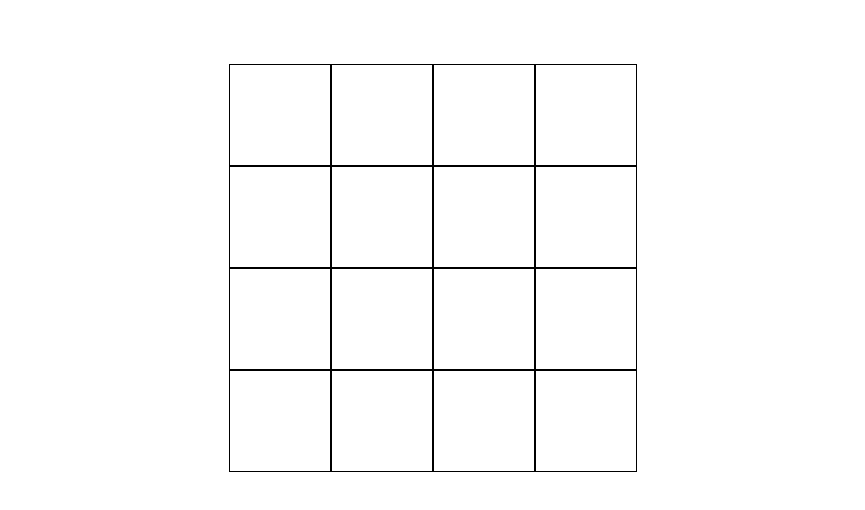
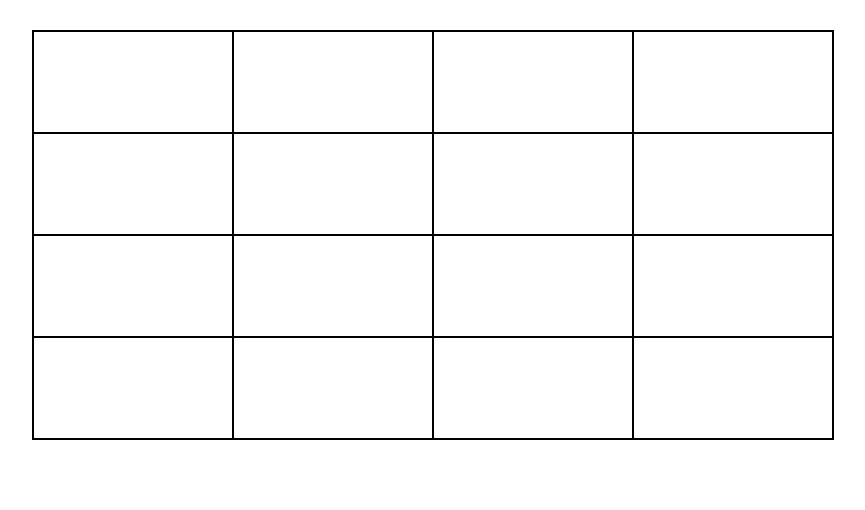
Before and after one commit to aford1228/TOP_etch, a plain HTML site: page index.html in a window 1280 px wide. Shown: the whole page, without its empty margins (207-1072 px from the left). Drawn offline with Linux system fonts and the light colour scheme.

Commit message:
Fix flexbox

```diff
--- a/app.js
+++ b/app.js
@@ -4,17 +4,19 @@ function createGrid () {
   const mainWrapper = document.querySelector('.mainWrapper')
   const container = document.createElement('div');
   container.classList.add('container');
-  container.style = 'display:flex;';
   mainWrapper.appendChild(container);
   for (let i = 0; i < 4; i++) {
   let row = document.createElement('div');
+  let breaker = document.createElement('div');
   row.classList.add('row');
+  breaker.classList.add('breaker');
   for (let j = 0; j < 4; j++) {
       let block = document.createElement('div');
       block.classList.add('block');
       row.appendChild(block);
   };
   container.appendChild(row);
+  container.appendChild(breaker);
   };
 };
 const gridContainer = document.querySelector('.container');
--- a/style.css
+++ b/style.css
@@ -1,5 +1,5 @@
 html {
-
+  box-sizing: border-box;
 }
 
 body {
@@ -19,19 +19,42 @@ div.mainWrapper {
   justify-content: center;
   align-items: center;
   width: 100%;
-  padding: 0% auto 0 auto;
-  margin: 5% 0;
+  height: 100%;
+  padding: 30px;
+  margin: 0;
 }
 
 div.container {
   display: flex;
-  flex: none;
+  flex: 1 auto;
+  flex-direction: column;
+  overflow: hidden;
+  max-width: 800px;
+  height: 100%;
   padding: 0;
+  margin: auto;
+  border: 1px solid black;
+}
+
+div.row {
+  display: flex;
+  flex-wrap: wrap;
+  flex-grow: 1;
+  height: 25%;
+}
+
+div.breaker {
+  flex-basis: 100%;
+  height: 0;
   margin: 0;
+  padding: 0;
 }
 
 .block {
-  width: 100px;
+  flex: 1;
+  margin: 0;
+  padding: 0;
+  width: 25%;
   height: 100px;
   border: 1px solid black;
 }
```
Also changed, not shown: index.html (+2 -0 lines).
